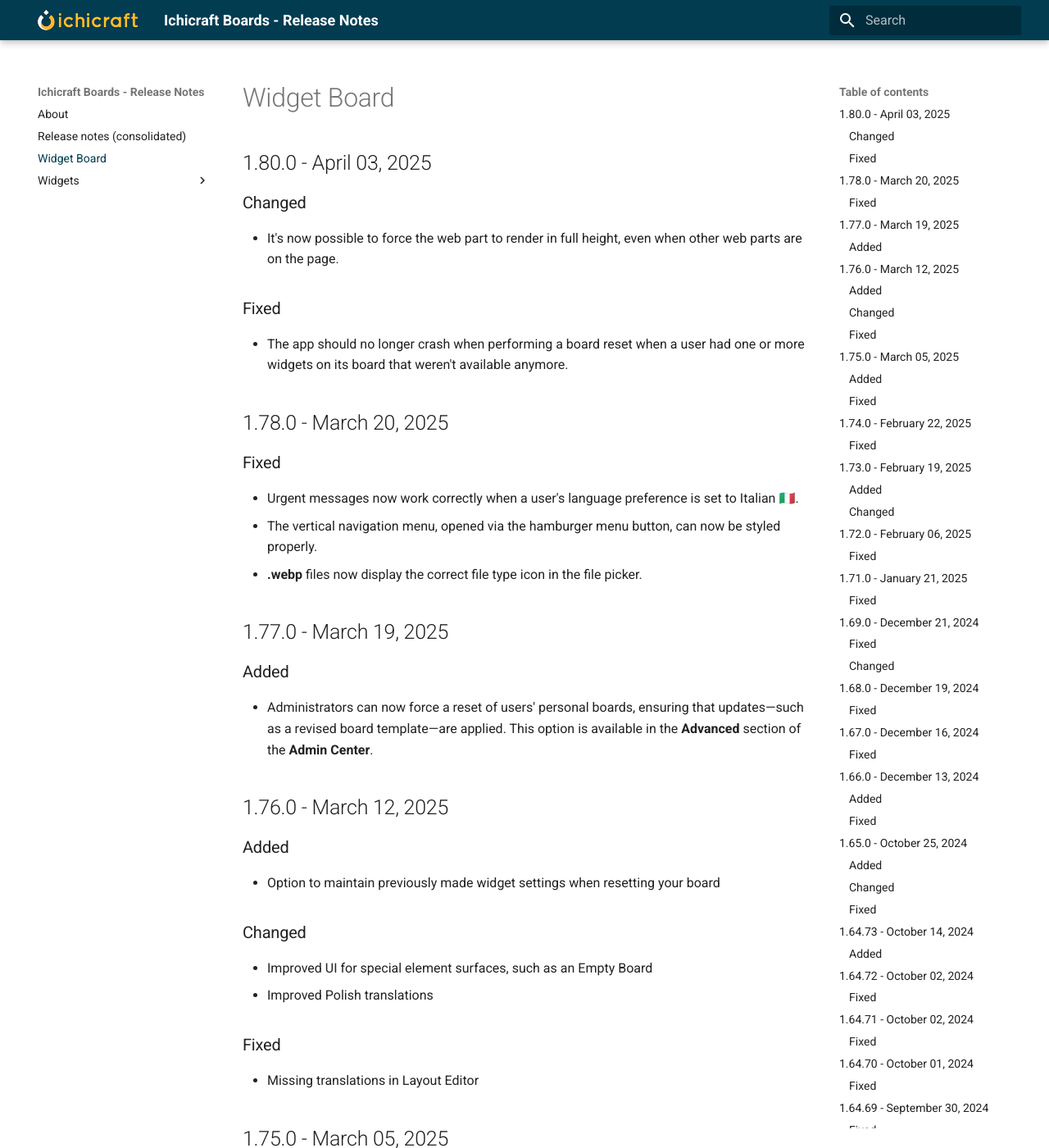
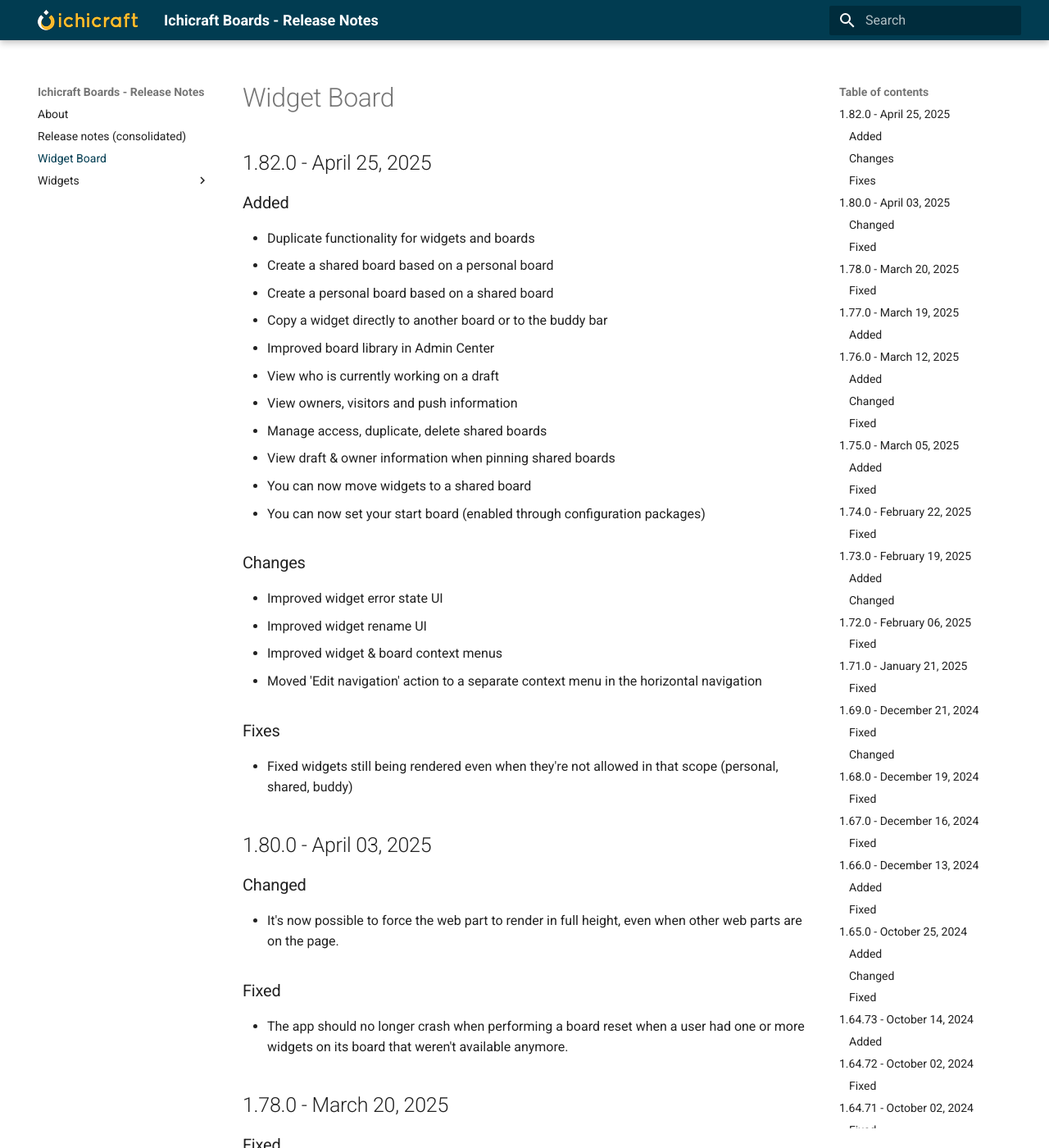
Before and after one commit to ichicraft/widgets-docs, an MkDocs documentation site: the page built from docs/Widget Board.md, in a window 1280 px wide and 1400 px high. Shown: the whole window at 82% size. Built offline with MkDocs 1.6.1 and Material for MkDocs 9.7.7, drawn with Linux system fonts in a browser that asks for light colours.

```diff
--- a/docs/Widget Board.md
+++ b/docs/Widget Board.md
@@ -1,3 +1,27 @@
+## 1.82.0 - April 25, 2025
+
+### Added
+- Duplicate functionality for widgets and boards
+  - Create a shared board based on a personal board
+  - Create a personal board based on a shared board
+  - Copy a widget directly to another board or to the buddy bar
+- Improved board library in Admin Center
+  - View who is currently working on a draft
+  - View owners, visitors and push information
+  - Manage access, duplicate, delete shared boards
+- View draft &amp; owner information when pinning shared boards
+- You can now move widgets to a shared board
+- You can now set your start board (enabled through configuration packages)
+
+### Changes
+- Improved widget error state UI
+- Improved widget rename UI
+- Improved widget &amp; board context menus
+- Moved &#x27;Edit navigation&#x27; action to a separate context menu in the horizontal navigation
+
+### Fixes
+- Fixed widgets still being rendered even when they&#x27;re not allowed in that scope (personal, shared, buddy)
+
 ## 1.80.0 - April 03, 2025
 
 ### Changed
```
Also changed, not shown: docs/Release-notes-(consolidated).md (+24 -0 lines).
